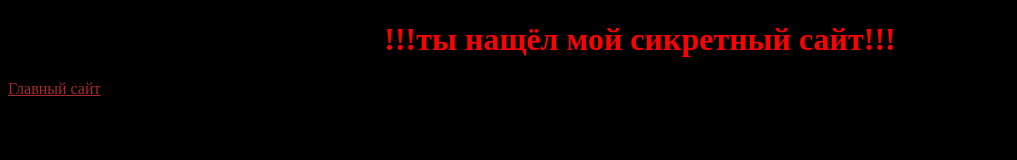
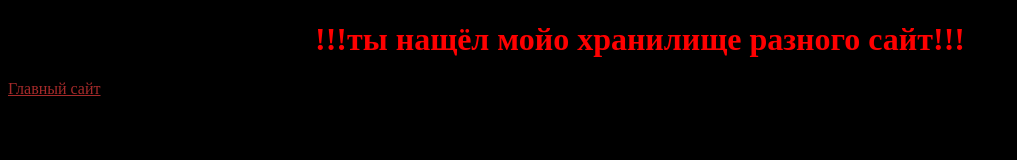
Before and after one commit to Pixel-hacher/Pixel-hacher.github.io, a plain HTML site: page index.html in a window 1280 px wide. Shown: the whole page, without its empty margins (0-1017 px from the left). Drawn offline with Linux system fonts and the light colour scheme.

Commit message:
Update index.html

```diff
--- a/index.html
+++ b/index.html
@@ -7,7 +7,7 @@
     <title>Hacer</title>
 </head>
 <body>
-<center><p><h1>!!!ты нащёл мой сикретный сайт!!!</h1></p></center>
+<center><p><h1>!!!ты нащёл мойо хранилище разного сайт!!!</h1></p></center>
 
 
 <left><a href="https://pixel-hacher.github.io/about.html" >Главный сайт</a></left>
```
